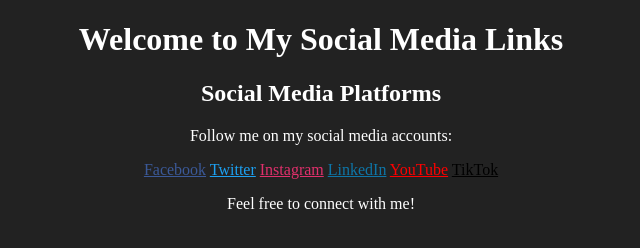
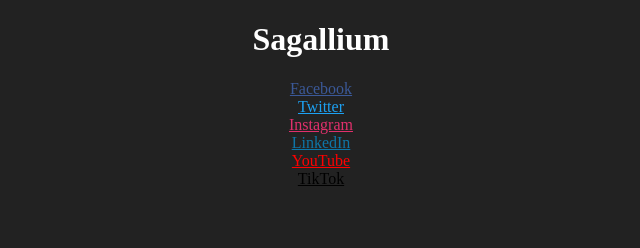
Before and after one commit to sagallium/sagallium.github.io, a plain HTML site: page index.html in a window 1280 px wide. Shown: the whole page, without its empty margins (319-959 px from the left). Drawn offline with Linux system fonts and the light colour scheme.

Commit message:
Update index.html

```diff
--- a/index.html
+++ b/index.html
@@ -1,27 +1,15 @@
 <!DOCTYPE html>
 <html>
 <head>
-    <title>My Social Media Links</title>
+    <title>さがりうむ</title>
 </head>
 <body style="background-color: #222; color: #fff; text-align: center;">
-    <h1>Welcome to My Social Media Links</h1>
-
-    <h2>Social Media Platforms</h2>
-    <p>Follow me on my social media accounts:</p>
-
-    <a href="https://facebook.com/yourprofile" style="color: #3b5998;">Facebook</a>
-
-    <a href="https://twitter.com/yourprofile" style="color: #1da1f2;">Twitter</a>
-
-    <a href="https://instagram.com/yourprofile" style="color: #e1306c;">Instagram</a>
-
-    <a href="https://linkedin.com/in/yourprofile" style="color: #0e76a8;">LinkedIn</a>
-
-    <a href="https://youtube.com/yourchannel" style="color: #ff0000;">YouTube</a>
-
-    <a href="https://tiktok.com/@yourprofile" style="color: #000000;">TikTok</a>
-
-
-    <p>Feel free to connect with me!</p>
+    <h1>Sagallium</h1>
+    <a href="https://facebook.com/yourprofile" style="color: #3b5998;">Facebook</a><br>
+    <a href="https://twitter.com/yourprofile" style="color: #1da1f2;">Twitter</a><br>
+    <a href="https://instagram.com/yourprofile" style="color: #e1306c;">Instagram</a><br>
+    <a href="https://linkedin.com/in/yourprofile" style="color: #0e76a8;">LinkedIn</a><br>
+    <a href="https://youtube.com/yourchannel" style="color: #ff0000;">YouTube</a><br>
+    <a href="https://tiktok.com/@yourprofile" style="color: #000000;">TikTok</a><br>
 </body>
 </html>
```
